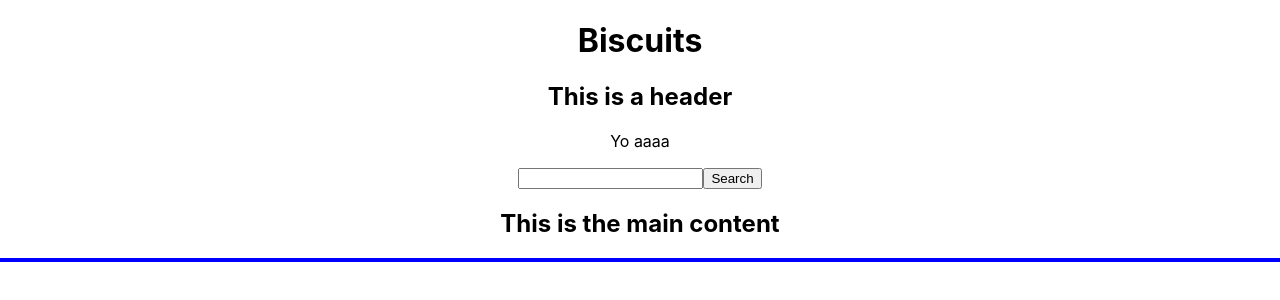
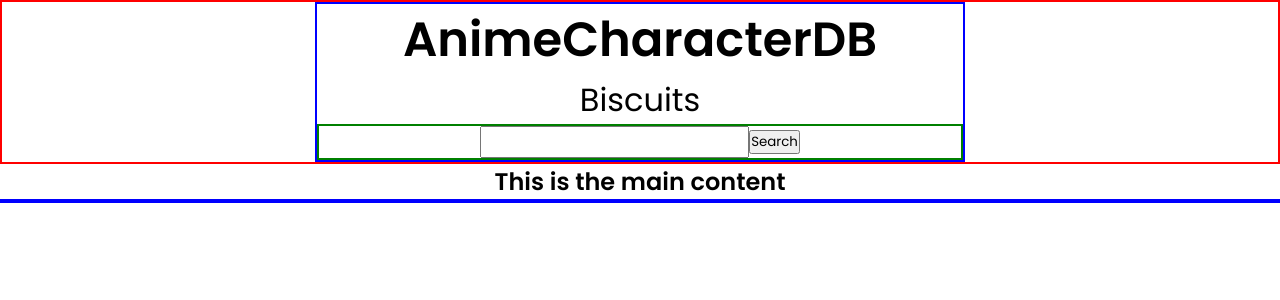
Before and after one commit to donovangomez/my-character-list, a React (Create React App) app: page / in a window 1280 px wide. Shown: the top 300 px of the page. Built offline with nearby package versions, Linux system fonts and the light colour scheme.

Commit message:
add React Icons package and style Header component

```diff
--- a/package.json
+++ b/package.json
@@ -8,6 +8,7 @@
     "@testing-library/user-event": "^12.8.3",
     "react": "^17.0.2",
     "react-dom": "^17.0.2",
+    "react-icons": "^4.2.0",
     "react-scripts": "4.0.3",
     "styled-components": "^5.3.0",
     "web-vitals": "^1.1.2"
--- a/public/index.html
+++ b/public/index.html
@@ -24,6 +24,12 @@
       work correctly both with client-side routing and a non-root public URL.
       Learn how to configure a non-root public URL by running `npm run build`.
     -->
+    <link rel="preconnect" href="https://fonts.googleapis.com" />
+    <link rel="preconnect" href="https://fonts.gstatic.com" crossorigin />
+    <link
+      href="https://fonts.googleapis.com/css2?family=Poppins:wght@400;600&display=swap"
+      rel="stylesheet"
+    />
     <title>React App</title>
   </head>
   <body>
--- a/src/App.js
+++ b/src/App.js
@@ -27,7 +27,6 @@
 
   return (
     <div className="App">
-      <h1>Biscuits</h1>
       <Header
         handleSearch={handleSearch}
         search={search}
--- a/src/components/Header.js
+++ b/src/components/Header.js
@@ -1,18 +1,52 @@
+import styled from "styled-components";
+
+const Hero = styled.section`
+  border: 2px solid red;
+`;
+
+const HeroWrapper = styled.div`
+  border: 2px solid blue;
+  max-width: 650px;
+  margin: 0 auto;
+`;
+
+const Header2 = styled.h2`
+  font-size: 3rem;
+`;
+
+const Paragraph = styled.p`
+  font-size: 2rem;
+`;
+
+const SearchWrapper = styled.div`
+  border: 2px solid green;
+`;
+
+const Input = styled.input`
+  padding: 0.25rem;
+`;
+
 const Header = ({ handleSearch, search, setSearch }) => {
   return (
+    <Hero>
       <header>
-      <h2>This is a header</h2>
-      <p>Yo aaaa</p>
+        <HeroWrapper>
+          <Header2>AnimeCharacterDB</Header2>
+          <Paragraph>Biscuits</Paragraph>
           <form onSubmit={handleSearch}>
-        <input
+            <SearchWrapper>
+              <Input
                 type="search"
                 value={search}
                 onChange={(e) => setSearch(e.target.value)}
                 required
               />
               <button>Search</button>
+            </SearchWrapper>
           </form>
+        </HeroWrapper>
       </header>
+    </Hero>
   );
 };
 
--- a/src/index.css
+++ b/src/index.css
@@ -1,13 +1,6 @@
-body {
+* {
   margin: 0;
-  font-family: -apple-system, BlinkMacSystemFont, 'Segoe UI', 'Roboto', 'Oxygen',
-    'Ubuntu', 'Cantarell', 'Fira Sans', 'Droid Sans', 'Helvetica Neue',
-    sans-serif;
-  -webkit-font-smoothing: antialiased;
-  -moz-osx-font-smoothing: grayscale;
+  padding: 0;
+  box-sizing: border-box;
+  font-family: "Poppins", sans-serif;
 }
-
-code {
-  font-family: source-code-pro, Menlo, Monaco, Consolas, 'Courier New',
-    monospace;
-}
```
Also changed, not shown: 1 other file (tests, documents, lock files or other folders). Lines whose indentation alone changed are shown as unchanged.
